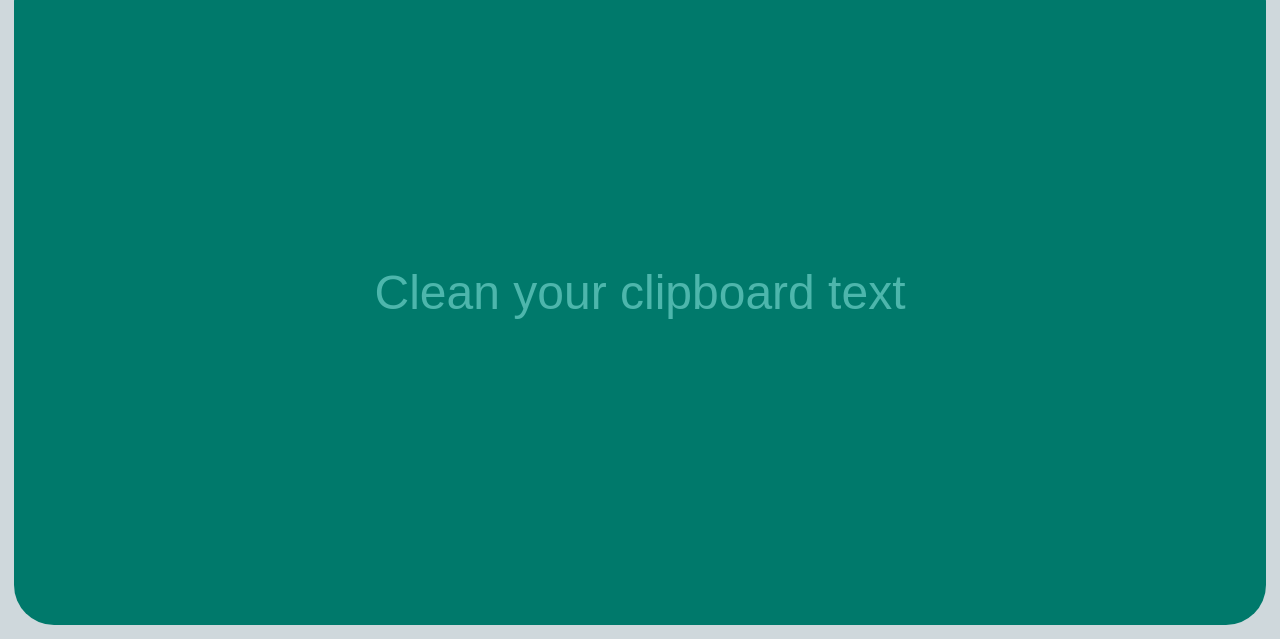
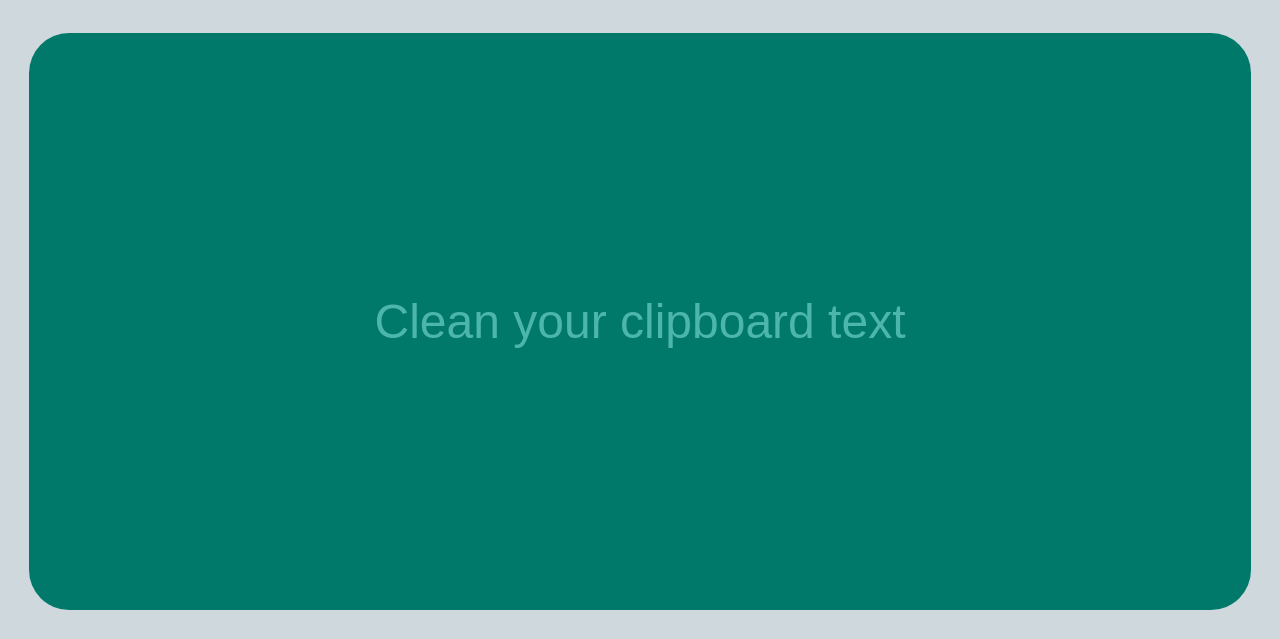
Before and after one commit to boxbox1068/copy-n-paste-helper, a plain HTML site: page index.html in a window 1280 px wide. Shown: the part 161-800 px from the top of the page. Drawn offline with Linux system fonts and the light colour scheme.

Commit message:
Update index.html

```diff
--- a/index.html
+++ b/index.html
@@ -1,5 +1,5 @@
 <!DOCTYPE html>
-<title>Kopipe Helper</title>
+<title>Copy-N-Paste Helper</title>
 <style>
   * {
     box-sizing: border-box;
@@ -22,7 +22,7 @@
     padding: .5rem;
   }
   body > * {
-    margin: .25rem;
+    margin: 1rem;
   }
   h1 {
     text-align: center;
```
